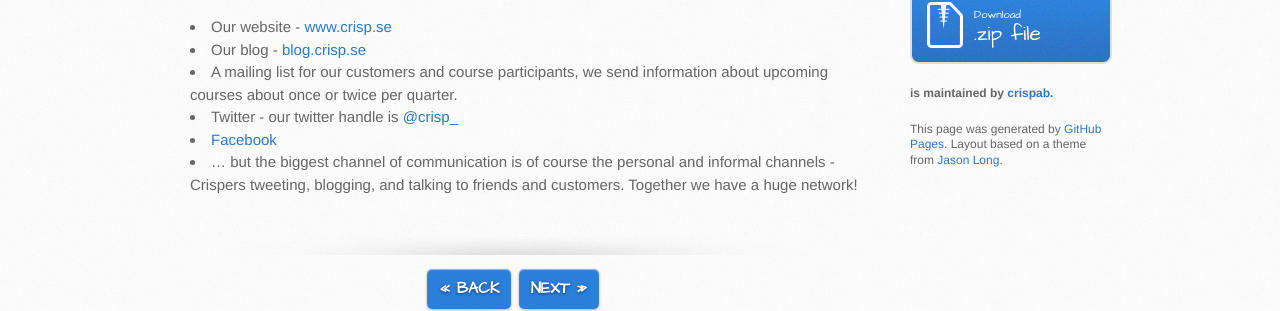
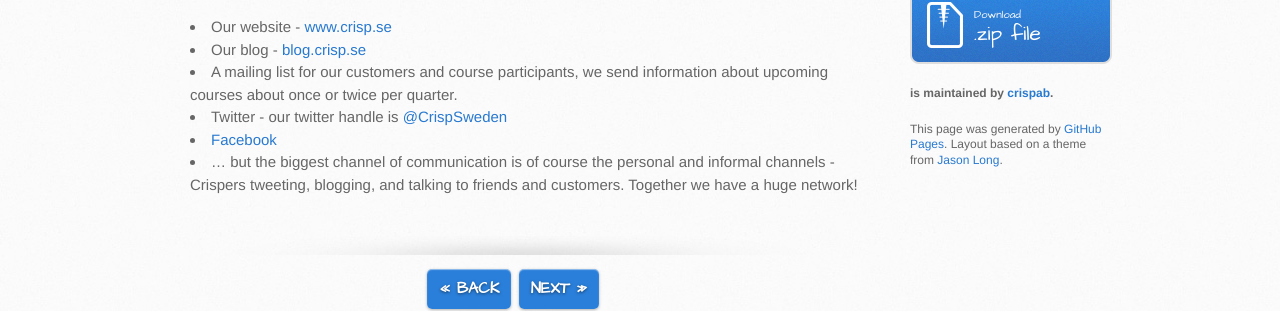
Before and after one commit to crispab/crisp-dna, a Jekyll site: the page built from _docs/communication.md, in a window 1280 px wide. Shown: the part 970-1281 px from the top of the page. Built offline with Jekyll 4.4.1, drawn with Linux system fonts in a browser that asks for light colours.

Commit message:
Update communication.md

```diff
--- a/_docs/communication.md
+++ b/_docs/communication.md
@@ -32,6 +32,6 @@
 -   Our website - [www.crisp.se](http://www.crisp.se)
 -   Our blog - [blog.crisp.se](http://blog.crisp.se)
 -   A mailing list for our customers and course participants, we send information about upcoming courses about once or twice per quarter.
--   Twitter - our twitter handle is [@crisp\_](https://twitter.com/crisp_/)
+-   Twitter - our twitter handle is [@CrispSweden](https://twitter.com/CrispSweden/)
 -   [Facebook](https://www.facebook.com/crisp.se)
 -   ... but the biggest channel of communication is of course the personal and informal channels - Crispers tweeting, blogging, and talking to friends and customers. Together we have a huge network!
```
